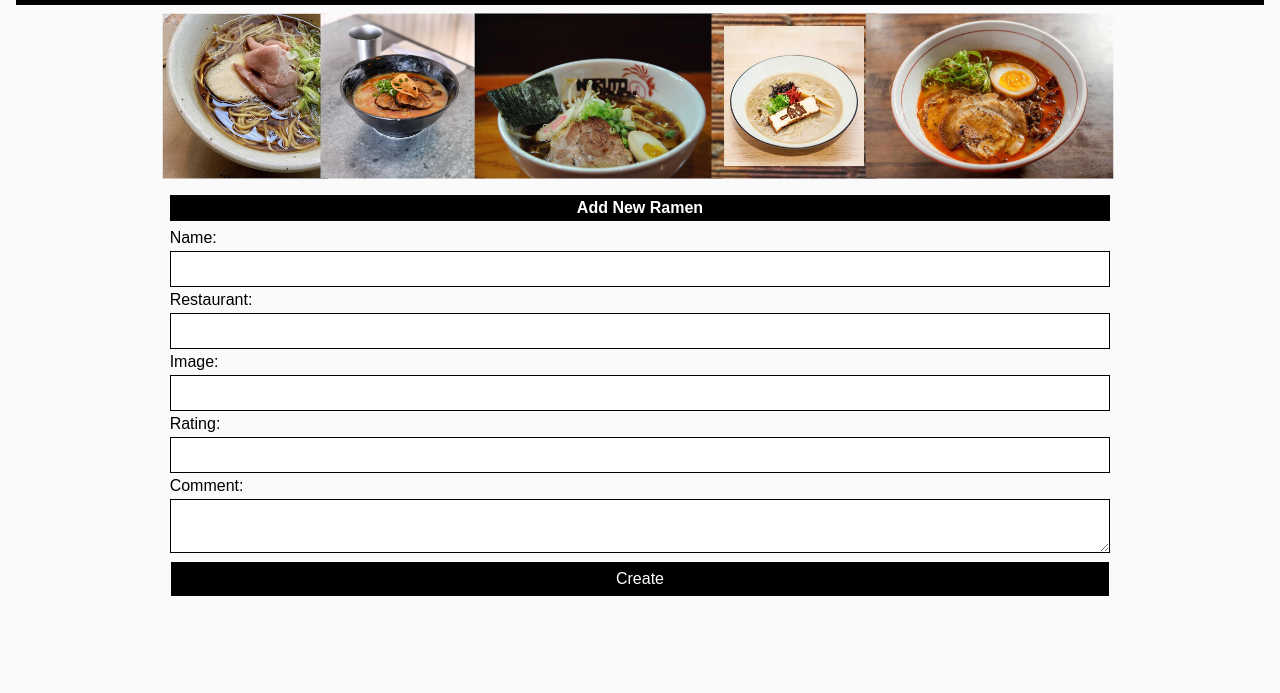
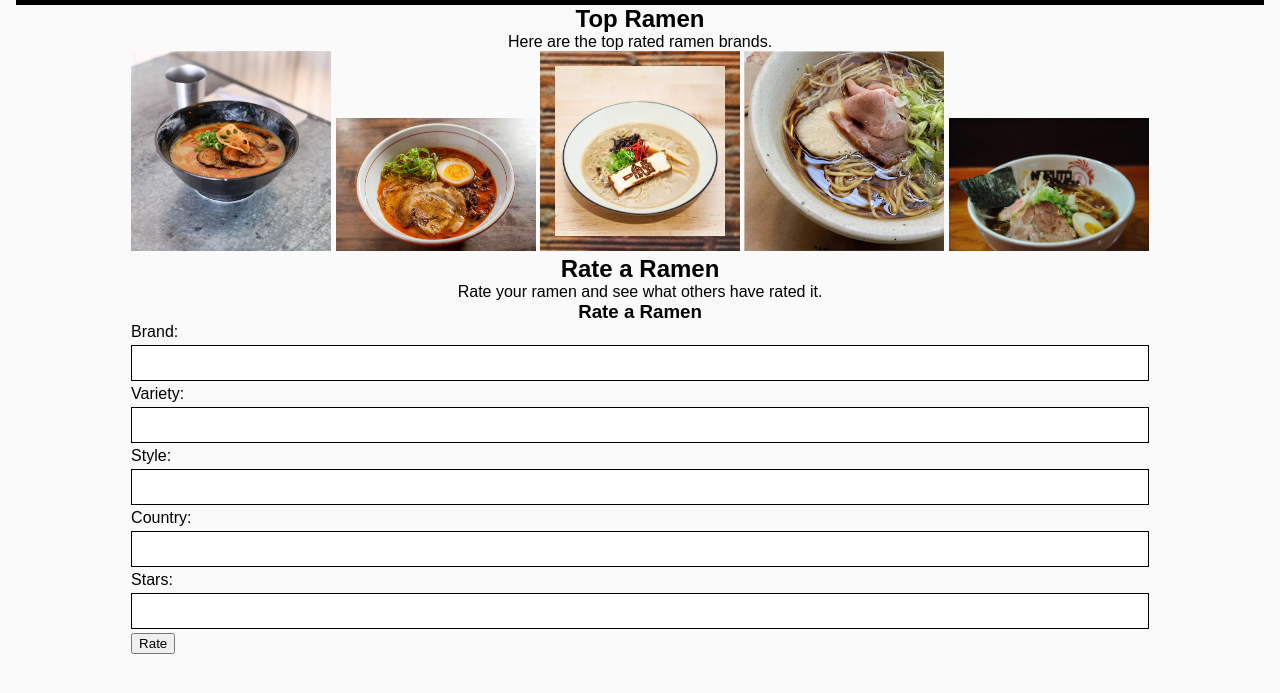
Before and after one commit to Larrymeez/Ramen-rating-app, a plain HTML site: page index.html in a window 1280 px wide. Shown: the part 49-742 px from the top of the page. Drawn offline with Linux system fonts and the light colour scheme.

Commit message:
adds images to the file

```diff
--- a/index.html
+++ b/index.html
@@ -11,31 +11,33 @@
         <h3>Ramen Rater</h3>
     </header>
     <main>
-       <section>
-        <div id="ramen">
-            <img src="shoyu.jpg" alt="" onclick="showinfo('shoyu.jpg', '9/10', 'Best shoyu ramen ever!')" />
-            <img src="gyukotsu.jpg" alt="" onclick="showinfo('gyukotsu.jpg', '7/10', 'Good beef ramen!')" />
-            <img src="naruto.jpg" alt="" onclick="showinfo('naruto.jpg', '6/10', 'Not bad!')" />
-            <img src="nirvana.jpg" alt="" onclick="showinfo('nirvana.jpg', '8/10', 'Impressed')"/>
-            <img src="kojiro.jpg" alt="" onclick="showinfo('kojiro.jpg', '10/10', 'The best!')" />
-
-        </div>
+        <section>
+            <h2>Top Ramen</h2>
+            <p>Here are the top rated ramen brands.</p>
+            <div id="top-ramen">
+                <img src="gyukotsu.jpg" alt="" width="200">
+                <img src="kojiro.jpg" alt="" width="200">
+                <img src="nirvana.jpg" alt="" width="200">
+                <img src="shoyu.jpg" alt="" width="200">
+                <img src="naruto.jpg" alt="" width="200">
+            </div>
         </section>
-
-     <form id="new-ramen">
-         <h4>Add New Ramen</h4>
-         <label for="name">Name: </label>
-         <input type="text" name="name" id="new-name" />
-           <label for="restaurant">Restaurant: </label>
-         <input type="text" name="restaurant" id="new-restaurant" />
-         <label for="image">Image: </label>
-         <input type="text" name="image" id="new-image" />
-         <label for="rating">Rating: </label>
-         <input type="number" name="rating" id="new-rating" />
-         <label for="new-comment">Comment: </label>
-         <textarea name="new-comment" id="new-comment"></textarea>
-         <input type="submit" value="Create" />
-     </form>
+        <h2>Rate a Ramen</h2>
+        <p>Rate your ramen and see what others have rated it.</p>
+        <h3>Rate a Ramen</h3>
+        <form id="new-ramen">
+            <label for="brand">Brand:</label>
+            <input type="text" id="brand" name="brand" required>
+            <label for="variety">Variety:</label>
+            <input type="text" id="variety" name="variety" required>
+            <label for="style">Style:</label>
+            <input type="text" id="style" name="style" required>
+            <label for="country">Country:</label>
+            <input type="text" id="country" name="country" required>
+            <label for="stars">Stars:</label>
+            <input type="number" id="stars" name="stars" required>
+            <button type="submit">Rate</button>
+        </form>
 
 
     </main>
--- a/index.js
+++ b/index.js
@@ -1,5 +1,5 @@
 const ramens = [
     { id: 1, name: "Shoyu Ramen", restaurant: "Ichiran", image: "shoyu.jpg", rating: 5, comment: "Delicious!" },
-    { id: 2, name: "Miso Ramen", restaurant: "Menya", image: "miso.jpg", rating: 4, comment: "Very flavorful!" },
-    { id: 3, name: "Tonkotsu Ramen", restaurant: "Ramen-ya", image: "tonkotsu.jpg" }
+    { id: 2, name: "Miso Ramen", restaurant: "Menya", image: "nirvana.jpg", rating: 4, comment: "Very flavorful!" },
+    { id: 3, name: "Tonkotsu Ramen", restaurant: "Ramen-ya", image: "naruto.jpg" }
  ];
```
